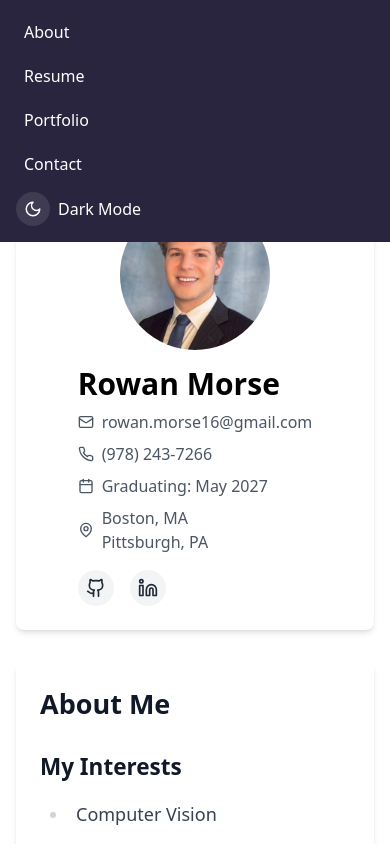
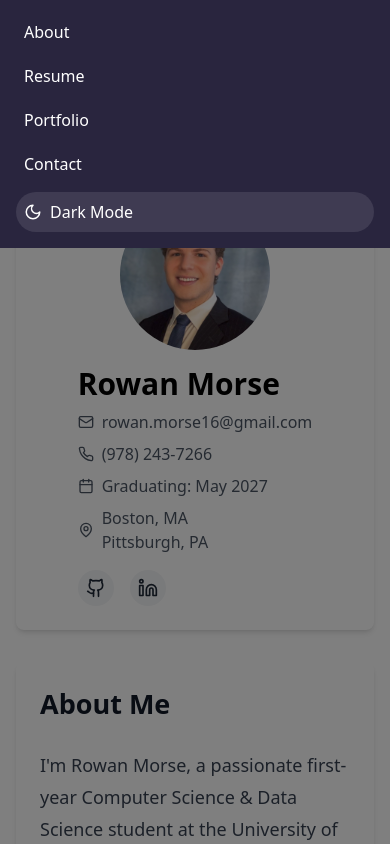
Before and after one commit to morse-rowan/morse-rowan.github.io, a React (Vite) app: page / in a window 390 px wide. Both pictures are taken after a click on the button 362 px from the left and 98 px from the top of the page. Shown: the top 844 px of the page. Built offline with nearby package versions, Linux system fonts and the light colour scheme.

Commit message:
Fixed mobile navbar

```diff
--- a/src/components/Navbar.tsx
+++ b/src/components/Navbar.tsx
@@ -138,9 +138,19 @@ const Navbar = ({ darkMode, toggleDarkMode }: NavbarProps) => {
         </div>
       </nav>
 
-      {/* Mobile Navigation */}
-      {mobileMenuOpen && (
-        <div className="relative md:hidden bg-[hsl(250,25.3%,19.4%)] p-4">
+      {/* Mobile Navigation with Backdrop and Smooth Transition */}
+      <div
+        className={`fixed inset-0 z-20 md:hidden transition-opacity duration-300 ${
+          mobileMenuOpen ? 'opacity-100 pointer-events-auto' : 'opacity-0 pointer-events-none'
+        }`}
+      >
+        {/* Backdrop: clicking this closes the mobile menu */}
+        <div
+          className="absolute inset-0 bg-black opacity-50"
+          onClick={() => setMobileMenuOpen(false)}
+        ></div>
+        {/* Dropdown Menu */}
+        <div className="relative bg-[hsl(250,25.3%,19.4%)] p-4">
           <div className="flex flex-col space-y-3">
             <NavLink
               to="/"
@@ -186,21 +196,20 @@ const Navbar = ({ darkMode, toggleDarkMode }: NavbarProps) => {
             >
               Contact
             </NavLink>
-            <div className="flex items-center">
+            {/* Combined dark mode toggle button (clicking on the icon or text toggles mode) */}
             <button
               onClick={toggleDarkMode}
-                className="p-2 rounded-full bg-white/10 text-white hover:bg-white/20 transition-colors"
+              className="flex items-center p-2 rounded-full bg-white/10 text-white hover:bg-white/20 transition-colors"
               aria-label="Toggle dark mode"
             >
               {darkMode ? <Sun size={18} /> : <Moon size={18} />}
-              </button>
-              <span className="ml-2 text-white">
+              <span className="ml-2">
                 {darkMode ? 'Light Mode' : 'Dark Mode'}
               </span>
+            </button>
           </div>
         </div>
       </div>
-      )}
     </header>
   );
 };
--- a/src/pages/About.tsx
+++ b/src/pages/About.tsx
@@ -6,23 +6,24 @@ import ReactMarkdown from 'react-markdown';
 // Sample markdown content - you can replace this with your own
 const sampleMarkdown = `
 ## About Me
-
+I'm Rowan Morse, a passionate first-year Computer Science & Data Science student at the University of Pittsburgh. I’m deeply committed to exploring computer vision and deep learning—fields that extend far beyond my classroom studies. Whether through independent projects or hands-on research, I thrive on learning and pushing the boundaries of innovative technology.
 
 ### My Interests
 
 - Computer Vision
 - Machine Learning
-- Vision-Language
-- Diffusion
+- Vision-Language Models
+- Diffusion Techniques
 - Artificial Intelligence
 
 ### My Background
 
-I'm passionate about building efficient, user-friendly applications that solve real-world problems. My journey in computer science began when I was in high school, and I've been hooked ever since.
+Currently, I serve as a Computer Vision Research Assistant at Pitt, where I work on integrating advanced models with real-world applications. Alongside my academic work, I've pursued personal projects such as SafeNet—a lightweight convolutional neural network designed for UAV navigation in disaster zones—which demonstrates my commitment to applying research to solve practical challenges. I am driven by a desire to contribute to academic research and innovate beyond conventional industry roles.
 
 ### What I'm Working On
 
-Lorem ipsum dolor sit amet, consectetur adipiscing elit. Vivamus lacinia odio vitae vestibulum vestibulum. Cras porta condimentum urna, vel eleifend erat placerat quis.
+Right now, I am focused on expanding the capabilities of computer vision systems through research that adapts object understanding and integrates satellite data with vision-language and diffusion models. My projects, like SafeNet, not only showcase my technical skills in TensorFlow and Python but also reflect my ambition to develop robust AI systems for real-time hazard detection and edge deployment. I'm eager to learn from experienced researchers and contribute to groundbreaking work in the field.
+
 `;
 
 const About = () => {
```
Also changed, not shown: 1 other file (tests, documents, lock files or other folders). Lines whose indentation alone changed are shown as unchanged.
